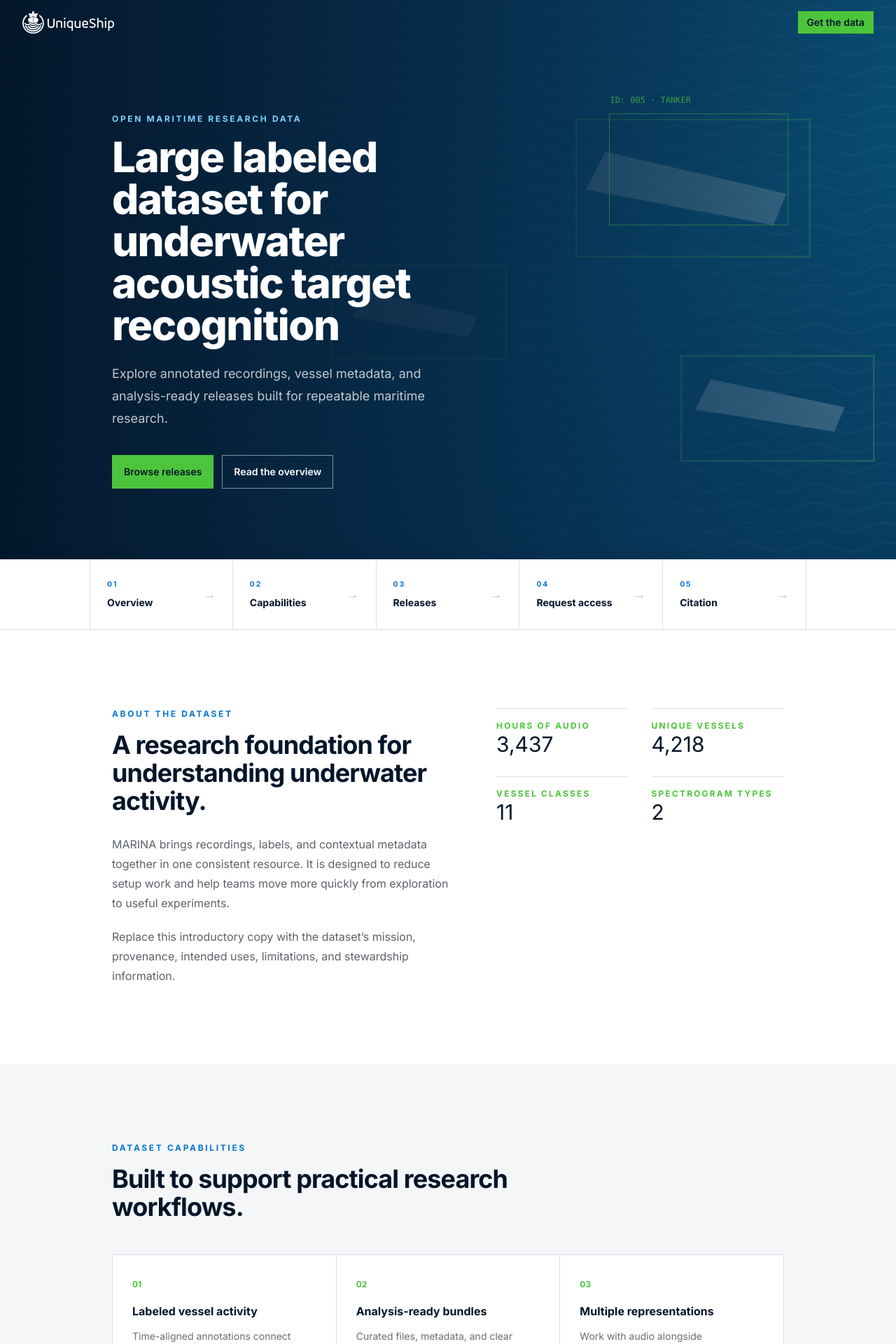
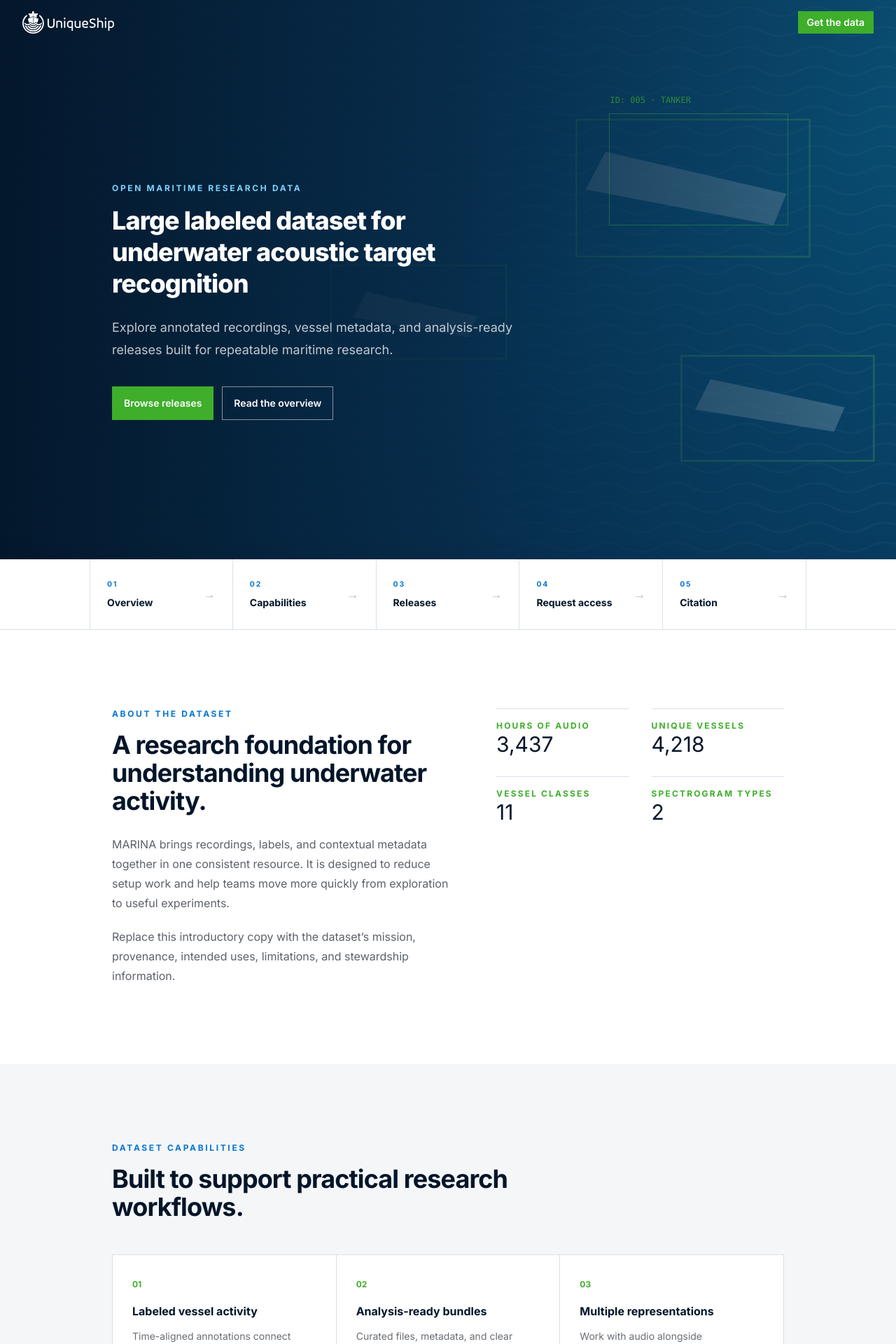
Before and after one commit to Kitware/UniqueShipData, a Jekyll site: the page built from index.md, in a window 1280 px wide. Shown: the top 1920 px of the page at 70% size. Built offline with Jekyll 4.4.1, drawn with Linux system fonts in a browser that asks for light colours.

Commit message:
Update theme colors

```diff
--- a/assets/css/site.css
+++ b/assets/css/site.css
@@ -625,7 +625,7 @@ html {
 }
 
 :root {
-  --p: 72.5487% 0.204994 141.315419;
+  --p: 66.1952% 0.194469 141.065623;
   --ac: 13.9154% 0.027649 237.697542;
   --inc: 91.1915% 0.033075 252.190181;
   --suc: 14.5097% 0.040999 141.315419;
@@ -673,7 +673,7 @@ body {
   outline-style: solid;
   outline-width: 2px;
   outline-offset: 4px;
-  outline-color: #4cc43b;
+  outline-color: #3eae2b;
 }
 
 section[id] {
@@ -1579,11 +1579,6 @@ section[id] {
   }
 }
 
-.form-control {
-  display: flex;
-  flex-direction: column;
-}
-
 .label {
   display: flex;
   -webkit-user-select: none;
@@ -2203,13 +2198,6 @@ section[id] {
   transform: translate(var(--tw-translate-x), var(--tw-translate-y)) rotate(var(--tw-rotate)) skewX(var(--tw-skew-x)) skewY(var(--tw-skew-y)) scaleX(var(--tw-scale-x)) scaleY(var(--tw-scale-y));
 }
 
-.label-text {
-  font-size: 0.875rem;
-  line-height: 1.25rem;
-  --tw-text-opacity: 1;
-  color: var(--fallback-bc,oklch(var(--bc)/var(--tw-text-opacity)));
-}
-
 .input input {
   --tw-bg-opacity: 1;
   background-color: var(--fallback-p,oklch(var(--p)/var(--tw-bg-opacity)));
@@ -2891,11 +2879,6 @@ section[id] {
   width: 1rem;
 }
 
-[type="checkbox"].checkbox-sm {
-  height: 1.25rem;
-  width: 1.25rem;
-}
-
 .input-sm {
   height: 2rem;
   padding-left: 0.75rem;
@@ -2982,36 +2965,9 @@ section[id] {
   }
 }
 
-.hero-grid {
-  background-image:
-      linear-gradient(90deg, rgba(3,21,41,.96) 0%, rgba(3,35,62,.78) 48%, rgba(3,21,41,.45) 100%),
-      radial-gradient(circle at 72% 30%, rgba(8,117,209,.55), transparent 26%),
-      linear-gradient(rgba(76,196,59,.08) 1px, transparent 1px),
-      linear-gradient(90deg, rgba(76,196,59,.08) 1px, transparent 1px);
-  background-size: auto, auto, 48px 48px, 48px 48px;
-}
-
-.release-art {
-  position: relative;
-  overflow: hidden;
-  --tw-bg-opacity: 1;
-  background-color: rgb(6 40 71 / var(--tw-bg-opacity, 1));
-}
-
-.release-art::before {
-  content: "";
-  position: absolute;
-  inset: 0px;
-  opacity: 0.7;
-  background: radial-gradient(circle at 70% 30%, #0875d1, transparent 28%), linear-gradient(145deg, transparent 42%, #4cc43b 43%, transparent 44%);
-}
-
-.release-art::after {
-  content: "";
-  position: absolute;
-  border-width: 1px;
-  border-color: rgb(76 196 59 / 0.7);
-  inset: 28% 18% 22% 36%;
+.btn-primary {
+  --tw-text-opacity: 1;
+  color: rgb(255 255 255 / var(--tw-text-opacity, 1));
 }
 
 .pointer-events-none {
@@ -3032,10 +2988,6 @@ section[id] {
 
 .relative {
   position: relative;
-}
-
-.inset-0 {
-  inset: 0px;
 }
 
 .inset-x-0 {
@@ -3051,18 +3003,10 @@ section[id] {
   bottom: 0px;
 }
 
-.bottom-5 {
-  bottom: 1.25rem;
-}
-
 .left-0 {
   left: 0px;
 }
 
-.left-5 {
-  left: 1.25rem;
-}
-
 .right-\[12\%\] {
   right: 12%;
 }
@@ -3073,10 +3017,6 @@ section[id] {
 
 .top-\[18\%\] {
   top: 18%;
-}
-
-.z-10 {
-  z-index: 10;
 }
 
 .z-20 {
@@ -3100,12 +3040,16 @@ section[id] {
   margin-right: auto;
 }
 
+.\!mb-3 {
+  margin-bottom: 0.75rem !important;
+}
+
 .mb-1 {
   margin-bottom: 0.25rem;
 }
 
-.mb-2 {
-  margin-bottom: 0.5rem;
+.mb-1\.5 {
+  margin-bottom: 0.375rem;
 }
 
 .ml-auto {
@@ -3150,14 +3094,6 @@ section[id] {
 
 .mt-9 {
   margin-top: 2.25rem;
-}
-
-.\!mb-3 {
-  margin-bottom: 0.75rem !important;
-}
-
-.mb-1\.5 {
-  margin-bottom: 0.375rem;
 }
 
 .block {
@@ -3189,8 +3125,8 @@ section[id] {
   height: 4rem;
 }
 
-.h-28 {
-  height: 7rem;
+.h-24 {
+  height: 6rem;
 }
 
 .h-40 {
@@ -3205,10 +3141,6 @@ section[id] {
   height: 100%;
 }
 
-.h-24 {
-  height: 6rem;
-}
-
 .min-h-screen {
   min-height: 100vh;
 }
@@ -3221,14 +3153,14 @@ section[id] {
   width: 16rem;
 }
 
+.w-auto {
+  width: auto;
+}
+
 .w-full {
   width: 100%;
 }
 
-.w-auto {
-  width: auto;
-}
-
 .min-w-0 {
   min-width: 0px;
 }
@@ -3241,12 +3173,16 @@ section[id] {
   max-width: 42rem;
 }
 
+.max-w-5xl {
+  max-width: 64rem;
+}
+
 .max-w-7xl {
   max-width: 80rem;
 }
 
-.max-w-lg {
-  max-width: 32rem;
+.max-w-md {
+  max-width: 28rem;
 }
 
 .max-w-none {
@@ -3255,18 +3191,6 @@ section[id] {
 
 .max-w-xl {
   max-width: 36rem;
-}
-
-.max-w-4xl {
-  max-width: 56rem;
-}
-
-.max-w-md {
-  max-width: 28rem;
-}
-
-.max-w-5xl {
-  max-width: 64rem;
 }
 
 .flex-1 {
@@ -3327,10 +3251,6 @@ section[id] {
   align-items: center;
 }
 
-.justify-start {
-  justify-content: flex-start;
-}
-
 .justify-center {
   justify-content: center;
 }
@@ -3339,6 +3259,10 @@ section[id] {
   justify-content: space-between;
 }
 
+.gap-12 {
+  gap: 3rem;
+}
+
 .gap-14 {
   gap: 3.5rem;
 }
@@ -3363,8 +3287,9 @@ section[id] {
   gap: 2rem;
 }
 
-.gap-12 {
-  gap: 3rem;
+.gap-x-4 {
+  -moz-column-gap: 1rem;
+       column-gap: 1rem;
 }
 
 .gap-x-5 {
@@ -3381,17 +3306,12 @@ section[id] {
   row-gap: 0.5rem;
 }
 
+.gap-y-4 {
+  row-gap: 1rem;
+}
+
 .gap-y-6 {
   row-gap: 1.5rem;
-}
-
-.gap-x-4 {
-  -moz-column-gap: 1rem;
-       column-gap: 1rem;
-}
-
-.gap-y-4 {
-  row-gap: 1rem;
 }
 
 .space-y-10 > :not([hidden]) ~ :not([hidden]) {
@@ -3400,12 +3320,6 @@ section[id] {
   margin-bottom: calc(2.5rem * var(--tw-space-y-reverse));
 }
 
-.space-y-4 > :not([hidden]) ~ :not([hidden]) {
-  --tw-space-y-reverse: 0;
-  margin-top: calc(1rem * calc(1 - var(--tw-space-y-reverse)));
-  margin-bottom: calc(1rem * var(--tw-space-y-reverse));
-}
-
 .space-y-3 > :not([hidden]) ~ :not([hidden]) {
   --tw-space-y-reverse: 0;
   margin-top: calc(0.75rem * calc(1 - var(--tw-space-y-reverse)));
@@ -3428,16 +3342,16 @@ section[id] {
   white-space: nowrap;
 }
 
+.rounded-full {
+  border-radius: 9999px;
+}
+
+.rounded-lg {
+  border-radius: 0.5rem;
+}
+
 .rounded-none {
   border-radius: 0px;
-}
-
-.rounded-full {
-  border-radius: 9999px;
-}
-
-.rounded-lg {
-  border-radius: 0.5rem;
 }
 
 .rounded-sm {
@@ -3470,19 +3384,28 @@ section[id] {
 }
 
 .border-signal\/40 {
-  border-color: rgb(76 196 59 / 0.4);
+  border-color: rgb(62 174 43 / 0.4);
 }
 
 .border-white\/10 {
   border-color: rgb(255 255 255 / 0.1);
 }
 
+.border-white\/15 {
+  border-color: rgb(255 255 255 / 0.15);
+}
+
 .border-white\/50 {
   border-color: rgb(255 255 255 / 0.5);
 }
 
-.border-white\/15 {
-  border-color: rgb(255 255 255 / 0.15);
+.bg-\[\#020d1d\]\/90 {
+  background-color: rgb(2 13 29 / 0.9);
+}
+
+.bg-\[\#06172a\] {
+  --tw-bg-opacity: 1;
+  background-color: rgb(6 23 42 / var(--tw-bg-opacity, 1));
 }
 
 .bg-base-200 {
@@ -3495,17 +3418,13 @@ section[id] {
   background-color: rgb(3 21 41 / var(--tw-bg-opacity, 1));
 }
 
-.bg-navy-950\/80 {
-  background-color: rgb(3 21 41 / 0.8);
-}
-
 .bg-ocean {
   --tw-bg-opacity: 1;
   background-color: rgb(8 117 209 / var(--tw-bg-opacity, 1));
 }
 
-.bg-transparent {
-  background-color: transparent;
+.bg-signal\/15 {
+  background-color: rgb(62 174 43 / 0.15);
 }
 
 .bg-white {
@@ -3515,19 +3434,6 @@ section[id] {
 
 .bg-white\/95 {
   background-color: rgb(255 255 255 / 0.95);
-}
-
-.bg-\[\#020d1d\]\/90 {
-  background-color: rgb(2 13 29 / 0.9);
-}
-
-.bg-\[\#06172a\] {
-  --tw-bg-opacity: 1;
-  background-color: rgb(6 23 42 / var(--tw-bg-opacity, 1));
-}
-
-.bg-signal\/15 {
-  background-color: rgb(76 196 59 / 0.15);
 }
 
 .bg-gradient-to-r {
@@ -3540,17 +3446,8 @@ section[id] {
   --tw-gradient-stops: var(--tw-gradient-from), var(--tw-gradient-to);
 }
 
-.via-navy-900\/90 {
-  --tw-gradient-to: rgb(6 40 71 / 0)  var(--tw-gradient-to-position);
-  --tw-gradient-stops: var(--tw-gradient-from), rgb(6 40 71 / 0.9) var(--tw-gradient-via-position), var(--tw-gradient-to);
-}
-
 .to-navy-800 {
   --tw-gradient-to: #073c68 var(--tw-gradient-to-position);
-}
-
-.to-navy-800\/55 {
-  --tw-gradient-to: rgb(7 60 104 / 0.55) var(--tw-gradient-to-position);
 }
 
 .bg-cover {
@@ -3588,6 +3485,11 @@ section[id] {
   padding-right: 1.5rem;
 }
 
+.py-20 {
+  padding-top: 5rem;
+  padding-bottom: 5rem;
+}
+
 .py-7 {
   padding-top: 1.75rem;
   padding-bottom: 1.75rem;
@@ -3598,11 +3500,6 @@ section[id] {
   padding-bottom: 2rem;
 }
 
-.py-20 {
-  padding-top: 5rem;
-  padding-bottom: 5rem;
-}
-
 .pb-40 {
   padding-bottom: 10rem;
 }
@@ -3641,6 +3538,10 @@ section[id] {
   font-size: 0.65rem;
 }
 
+.text-\[0\.6rem\] {
+  font-size: 0.6rem;
+}
+
 .text-lg {
   font-size: 1.125rem;
   line-height: 1.75rem;
@@ -3661,14 +3562,6 @@ section[id] {
   line-height: 1rem;
 }
 
-.text-\[0\.6rem\] {
-  font-size: 0.6rem;
-}
-
-.font-black {
-  font-weight: 900;
-}
-
 .font-bold {
   font-weight: 700;
 }
@@ -3693,14 +3586,14 @@ section[id] {
   text-transform: uppercase;
 }
 
+.leading-5 {
+  line-height: 1.25rem;
+}
+
 .leading-6 {
   line-height: 1.5rem;
 }
 
-.leading-7 {
-  line-height: 1.75rem;
-}
-
 .leading-8 {
   line-height: 2rem;
 }
@@ -3709,12 +3602,8 @@ section[id] {
   line-height: 1.25;
 }
 
-.leading-5 {
-  line-height: 1.25rem;
-}
-
-.tracking-\[0\.16em\] {
-  letter-spacing: 0.16em;
+.tracking-\[0\.14em\] {
+  letter-spacing: 0.14em;
 }
 
 .tracking-\[0\.18em\] {
@@ -3727,14 +3616,6 @@ section[id] {
 
 .tracking-tight {
   letter-spacing: -0.025em;
-}
-
-.tracking-wider {
-  letter-spacing: 0.05em;
-}
-
-.tracking-\[0\.14em\] {
-  letter-spacing: 0.14em;
 }
 
 .\!text-sky-300 {
@@ -3779,16 +3660,28 @@ section[id] {
 
 .text-signal {
   --tw-text-opacity: 1;
-  color: rgb(76 196 59 / var(--tw-text-opacity, 1));
+  color: rgb(62 174 43 / var(--tw-text-opacity, 1));
 }
 
 .text-signal\/70 {
-  color: rgb(76 196 59 / 0.7);
+  color: rgb(62 174 43 / 0.7);
 }
 
 .text-white {
   --tw-text-opacity: 1;
   color: rgb(255 255 255 / var(--tw-text-opacity, 1));
+}
+
+.text-white\/55 {
+  color: rgb(255 255 255 / 0.55);
+}
+
+.text-white\/60 {
+  color: rgb(255 255 255 / 0.6);
+}
+
+.text-white\/65 {
+  color: rgb(255 255 255 / 0.65);
 }
 
 .text-white\/70 {
@@ -3797,18 +3690,6 @@ section[id] {
 
 .text-white\/75 {
   color: rgb(255 255 255 / 0.75);
-}
-
-.text-white\/55 {
-  color: rgb(255 255 255 / 0.55);
-}
-
-.text-white\/60 {
-  color: rgb(255 255 255 / 0.6);
-}
-
-.text-white\/65 {
-  color: rgb(255 255 255 / 0.65);
 }
 
 .opacity-0 {
@@ -3915,7 +3796,7 @@ section[id] {
 
 .focus\:border-signal:focus {
   --tw-border-opacity: 1;
-  border-color: rgb(76 196 59 / var(--tw-border-opacity, 1));
+  border-color: rgb(62 174 43 / var(--tw-border-opacity, 1));
 }
 
 .group:hover .group-hover\:translate-x-1 {
@@ -3951,10 +3832,6 @@ section[id] {
 }
 
 @media (min-width: 768px) {
-  .md\:col-span-2 {
-    grid-column: span 2 / span 2;
-  }
-
   .md\:grid {
     display: grid;
   }
@@ -3992,8 +3869,8 @@ section[id] {
     padding-bottom: 9rem;
   }
 
-  .md\:text-6xl {
-    font-size: 3.75rem;
+  .md\:text-5xl {
+    font-size: 3rem;
     line-height: 1;
   }
 }
@@ -4007,16 +3884,12 @@ section[id] {
     grid-template-columns: repeat(3, minmax(0, 1fr));
   }
 
+  .lg\:grid-cols-\[0\.9fr_1\.1fr\] {
+    grid-template-columns: 0.9fr 1.1fr;
+  }
+
   .lg\:grid-cols-\[1\.2fr_1fr\] {
     grid-template-columns: 1.2fr 1fr;
-  }
-
-  .lg\:grid-cols-\[1fr_1\.05fr\] {
-    grid-template-columns: 1fr 1.05fr;
-  }
-
-  .lg\:grid-cols-\[0\.9fr_1\.1fr\] {
-    grid-template-columns: 0.9fr 1.1fr;
   }
 
   .lg\:items-start {
--- a/assets/css/tailwind.css
+++ b/assets/css/tailwind.css
@@ -25,6 +25,7 @@
   .release-art { @apply relative overflow-hidden bg-navy-900; }
   .release-art::before { content: ""; @apply absolute inset-0 opacity-70; background: radial-gradient(circle at 70% 30%, #0875d1, transparent 28%), linear-gradient(145deg, transparent 42%, #4cc43b 43%, transparent 44%); }
   .release-art::after { content: ""; @apply absolute border border-signal/70; inset: 28% 18% 22% 36%; }
+  .btn-primary { @apply text-white; }
 }
 
 @media (prefers-reduced-motion: reduce) {
--- a/tailwind.config.js
+++ b/tailwind.config.js
@@ -14,7 +14,7 @@ module.exports = {
           900: "#062847",
           800: "#073c68"
         },
-        signal: "#4cc43b",
+        signal: "#3eae2b",
         ocean: "#0875d1"
       },
       fontFamily: {
@@ -30,7 +30,7 @@ module.exports = {
     themes: [
       {
         marina: {
-          primary: "#4cc43b",
+          primary: "#3eae2b",
           "primary-content": "#031529",
           secondary: "#0875d1",
           "secondary-content": "#ffffff",
```
